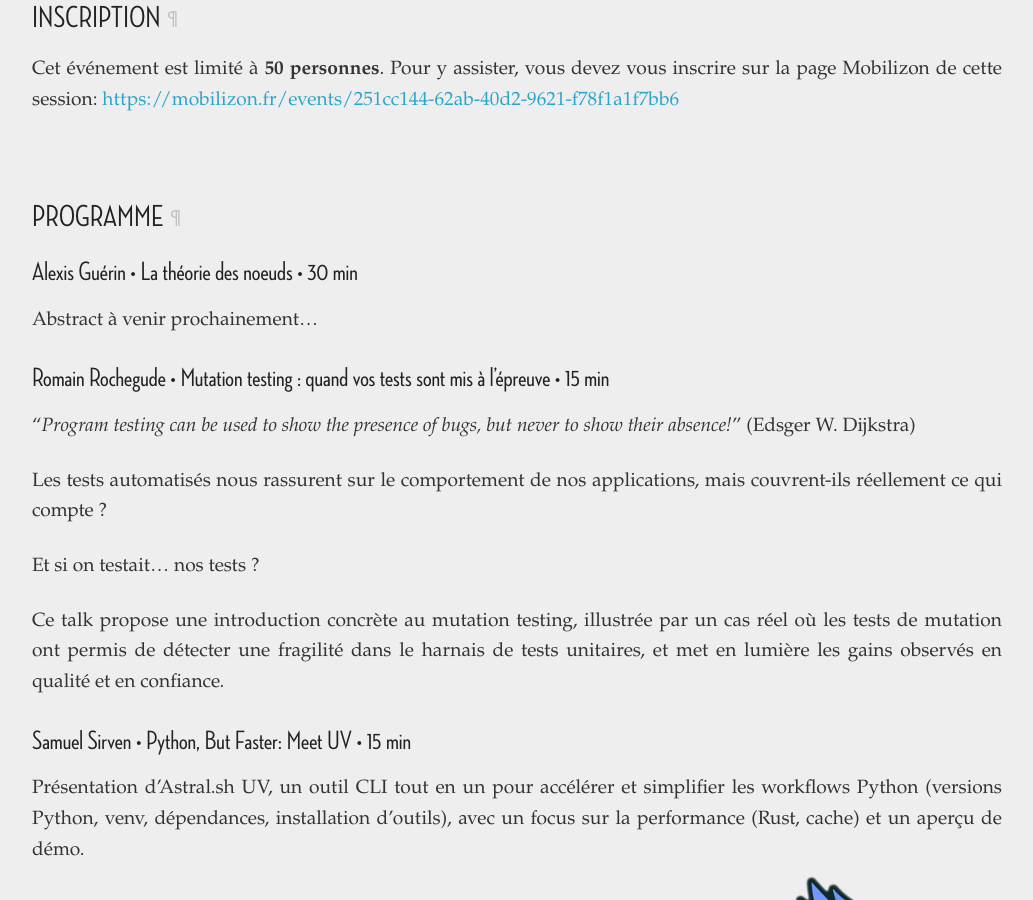
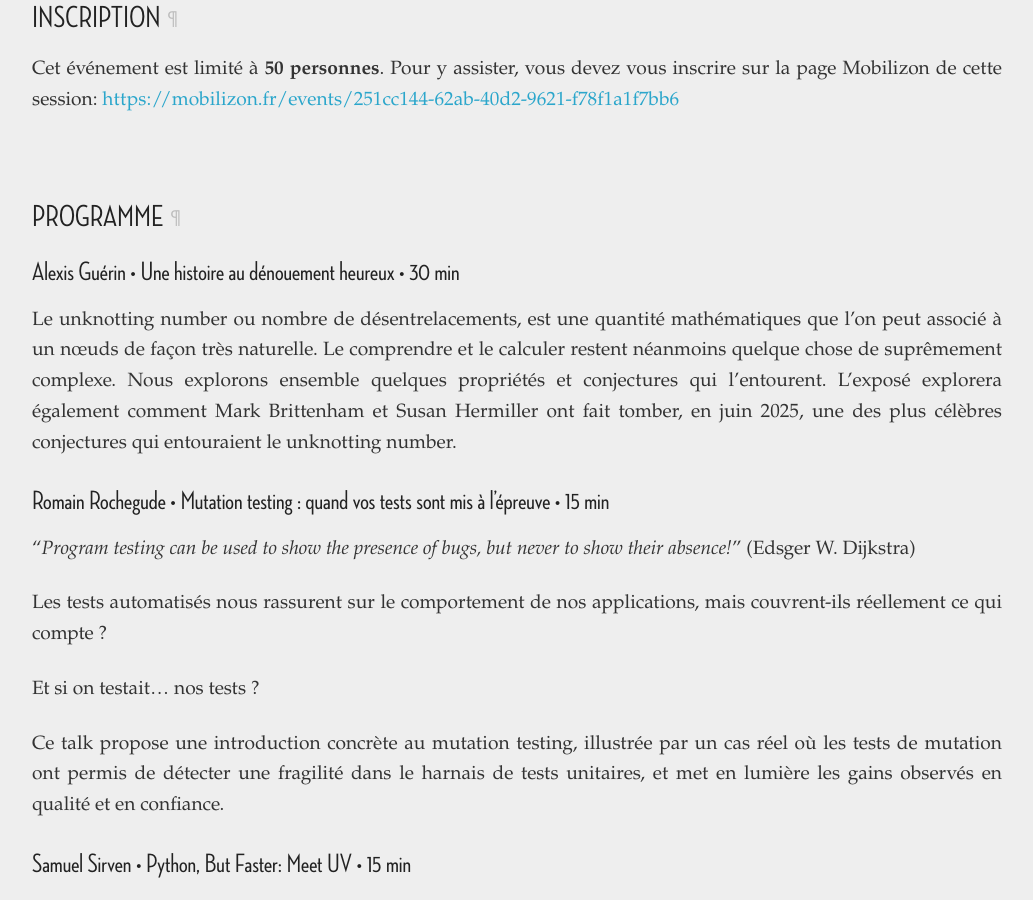
Before and after one commit to clermontech/clermontech.github.com, a Jekyll site: the page built from _posts/2026-06-16-api-hour-72.md, in a window 1280 px wide and 900 px high, scrolled down 1250 px. Shown: the whole window, without its empty margins (123-1156 px from the left). Built offline with Jekyll 4.4.1, drawn with Linux system fonts in a browser that asks for light colours.

Commit message:
add alexis's abstract for the AH72

```diff
--- a/_posts/2026-06-16-api-hour-72.md
+++ b/_posts/2026-06-16-api-hour-72.md
@@ -32,9 +32,12 @@ inscrire sur la page Mobilizon de cette session:
 
 ## Programme
 
-### Alexis Guérin • La théorie des noeuds • 30 min
+### Alexis Guérin • Une histoire au dénouement heureux • 30 min
 
-Abstract à venir prochainement...
+Le unknotting number ou nombre de désentrelacements, est une quantité mathématiques que l'on peut associé à un nœuds de façon très
+naturelle. Le comprendre et le calculer restent néanmoins quelque chose de suprêmement complexe. Nous explorons ensemble quelques
+propriétés et conjectures qui l’entourent. L’exposé explorera également comment Mark Brittenham et Susan Hermiller ont fait tomber,
+en juin 2025, une des plus célèbres conjectures qui entouraient le unknotting number.
 
 
 ### Romain Rochegude • Mutation testing : quand vos tests sont mis à l'épreuve • 15 min
```
